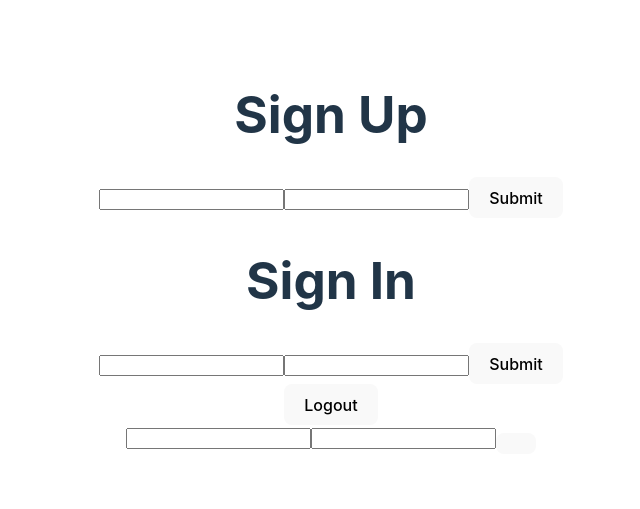
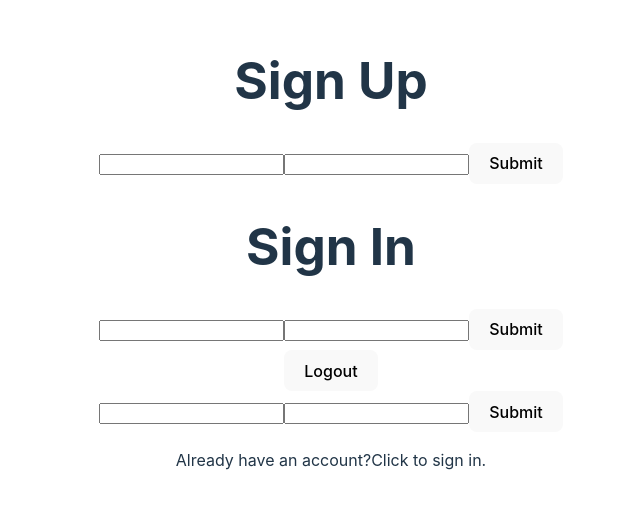
Before and after one commit to SebastianAndDavid/auth-template-frontend, a React (Vite) app: page / in a window 1280 px wide. Shown: the part 147-656 px from the top of the page, without its empty margins (309-949 px from the left). Built offline with nearby package versions, Linux system fonts and the light colour scheme.

Commit message:
feat: WIP Auth refactor. props validated. isLogin toggling

```diff
--- a/src/App.tsx
+++ b/src/App.tsx
@@ -13,7 +13,6 @@ function App() {
   const [sessionsEmail, setSessionsEmail] = useState("");
   const [sessionsPassword, setSessionsPassword] = useState("");
   const [user, setUser] = useState<User | undefined>(undefined);
-  console.log("user", user);
 
   async function verify() {
     //work around - verify was returning a user after logout
@@ -86,7 +85,7 @@ function App() {
       <button onClick={handleLogout}>Logout</button>
       <Router>
         <Routes>
-          <Route path="/" element={<Auth user={user} setEmail={setEmail} />} />
+          <Route path="/" element={<Auth user={user} setUser={setUser} />} />
           <Route element={<ProtectedRoute user={user} />}>
             <Route path="/home" element={<Home />} />
           </Route>
--- a/src/components/Auth.tsx
+++ b/src/components/Auth.tsx
@@ -1,13 +1,43 @@
+import { signUpUser } from "../services/auth";
 import { AuthProps } from "../types/userTypes";
+import { useState } from "react";
 
-export default function Auth({ user, setEmail }: AuthProps) {
+export default function Auth({ user, setUser }: AuthProps) {
+  const [email, setEmail] = useState("");
+  const [password, setPassword] = useState("");
+  const [isLogin, setIsLogin] = useState(false);
+
+  console.log("user", user);
+  console.log("isLogin", isLogin);
+  async function handleSignUp() {
+    const { data } = await signUpUser({ email, password });
+    setUser(data);
+    return data;
+  }
+
+  async function handleSubmit(e: React.FormEvent<HTMLFormElement>) {
+    e.preventDefault();
+    handleSignUp();
+  }
+
   return (
     <>
-      <form>
+      <form onSubmit={handleSubmit}>
         <input type="email" onChange={(e) => setEmail(e.target.value)} />
-        <input type="password" />
-        <button></button>
+        <input type="password" onChange={(e) => setPassword(e.target.value)} />
+        <button>Submit</button>
       </form>
+      {!isLogin ? (
+        <p>
+          Already have an account?
+          <span onClick={() => setIsLogin(true)}>Click to sign in.</span>
+        </p>
+      ) : (
+        <p>
+          Don&apos;t have an account?{" "}
+          <span onClick={() => setIsLogin(false)}>Click to sign up.</span>
+        </p>
+      )}
     </>
   );
 }
--- a/src/types/userTypes.ts
+++ b/src/types/userTypes.ts
@@ -10,5 +10,5 @@ export interface UserProps {
 
 export interface AuthProps {
   user?: User;
-  setEmail: React.Dispatch<React.SetStateAction<string>>;
+  setUser: React.Dispatch<React.SetStateAction<User | undefined>>;
 }
```
